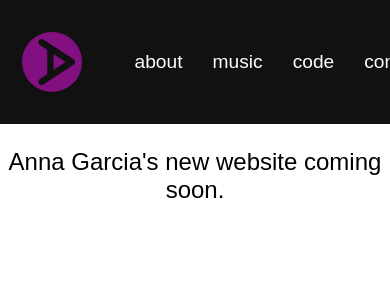
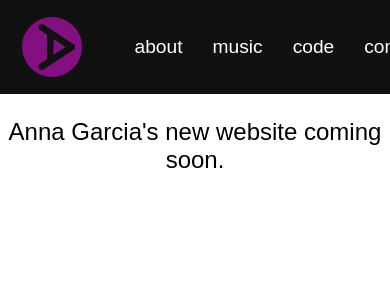
Before and after one commit to turnipdabeets/anna-garcia, a React (Create React App) app: page / in a window 390 px wide. Shown: the top 300 px of the page. Built offline with nearby package versions, Linux system fonts and the light colour scheme.

Commit message:
smaller mobile top nav bar size

```diff
--- a/src/App.css
+++ b/src/App.css
@@ -2,14 +2,20 @@
   text-align: center;
 }
 
-.App-header {
+.App-header,
+.App-header-native {
   background-color: #111; /* #222; */
   display: flex;
-  padding-top: 20px;
-  padding-bottom: 20px;
+  padding-top: 15px;
+  padding-bottom: 15px;
   padding-left: 5%;
   padding-right: 5%;
   color: white;
+}
+
+.App-header-native {
+  padding-top: 5px;
+  padding-bottom: 5px;
 }
 
 .App-footer {
--- a/src/App.js
+++ b/src/App.js
@@ -46,12 +46,14 @@ const Music = () => (
   </div>
 );
 
+const headerStyle = nativeDevice ? 'App-header-native' : 'App-header';
+
 const App = () => {
   return (
     <div className="App">
       <Router>
         <div className="App-container">
-          <header className="App-header">
+          <header className={headerStyle}>
             <Logo />
             {!nativeDevice && <PlatformNavBar />}
             <SocialGroup />
--- a/src/components/Logo.css
+++ b/src/components/Logo.css
@@ -24,3 +24,8 @@
   fill-opacity: 0.5;
   stroke: #000000;
 }
+
+.logo-native svg {
+  width: 35px;
+  height: 35px;
+}
--- a/src/components/Logo.js
+++ b/src/components/Logo.js
@@ -1,7 +1,10 @@
 import React from 'react';
 import Logo from '../svg/logo';
 import './Logo.css';
+import { nativeDevice } from '../utils';
 import TouchableAnchor from './TouchableAnchor';
+
+const addNativeClass = nativeDevice ? 'logo-native' : '';
 
 const TouchableLogo = () => (
   <div className="logo-wrapper">
@@ -9,8 +12,8 @@ const TouchableLogo = () => (
       render={Logo}
       href="https://www.annagarcia.live"
       title="logo"
-      touchClass="logo-hover"
-      defaultClass="logo"
+      touchClass={`logo-hover ${addNativeClass}`}
+      defaultClass={`logo ${addNativeClass}`}
     />
   </div>
 );
--- a/src/components/PlatformNavBar.css
+++ b/src/components/PlatformNavBar.css
@@ -4,6 +4,7 @@
   flex: 2;
   justify-content: center;
   align-self: center;
+  margin: 0;
 }
 
 .nativeRouteGroup {
@@ -30,7 +31,7 @@ ul.routeGroup li a p {
 
 ul.nativeRouteGroup li a {
   display: block;
-  padding: 20px;
+  padding: 10px 20px;
 }
 
 ul.nativeRouteGroup li a i {
--- a/src/components/Social.css
+++ b/src/components/Social.css
@@ -3,6 +3,8 @@
   display: flex;
   flex: 1;
   justify-content: flex-end;
+  margin: 0;
+  align-items: center;
 }
 
 .hitSlop {
```
